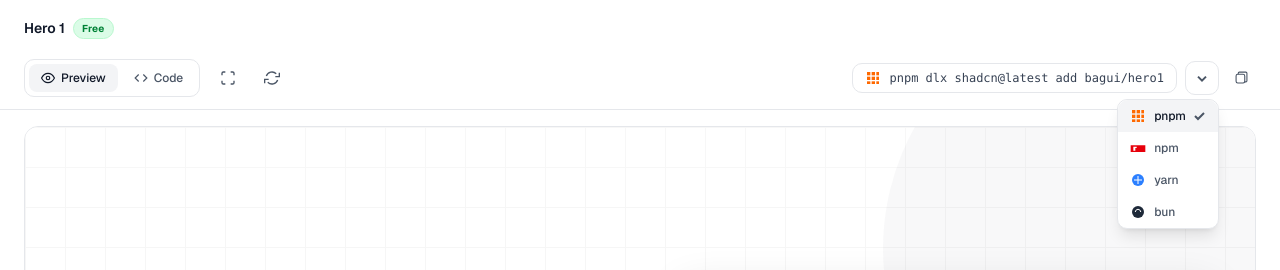
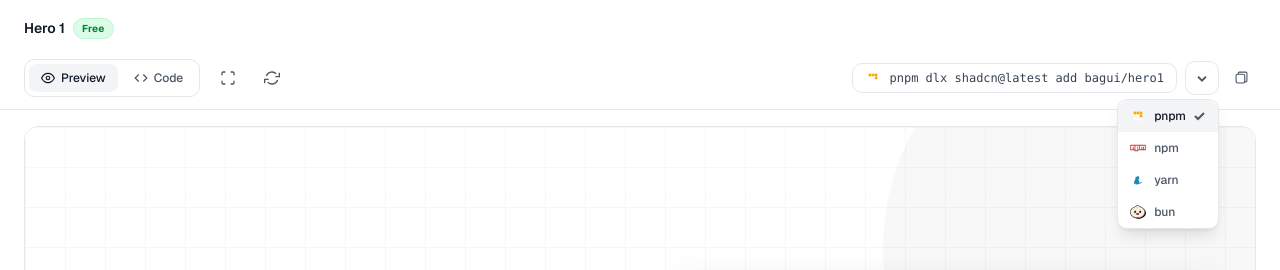
Before and after one commit to anelkabag/bag-ui, a Next.js app: page /blocks/hero in a window 1280 px wide. Both pictures are taken after a click on the button 1202 px from the left and 396 px from the top of the page. Shown: the part 319-589 px from the top of the page. Built offline with nearby package versions, Linux system fonts and the light colour scheme.

Commit message:
Add icons gestionnaire de pkg

```diff
--- a/app/blocks/[id]/page.tsx
+++ b/app/blocks/[id]/page.tsx
@@ -11,6 +11,8 @@ import { categoryMatchesItem, RegistryItem } from "@/lib/block-categories";
 import { ComponentPreview } from "@/components/ComponentPreview";
 import { MARKETING_BLOCKS, APP_BLOCKS, ECOMMERCE_BLOCKS } from "../page";
 import Navbar from "@/components/navbar";
+import PnpmLogo from "../../../public/assets/pnpm.svg";
+import YarnLogo from "../../../public/assets/yarn.svg";
 
 // ─── Types ────────────────────────────────────────────────────────────────────
 
@@ -251,63 +253,42 @@ function IframePreview({
 
 const PKG_ICONS: Record<PkgManager, React.ReactNode> = {
   pnpm: (
-    <svg
-      width="16"
-      height="16"
-      viewBox="0 0 24 24"
-      fill="currentColor"
-      className="text-orange-500"
-    >
-      <rect x="3" y="3" width="5" height="5" />
-      <rect x="10" y="3" width="5" height="5" />
-      <rect x="17" y="3" width="4" height="5" />
-      <rect x="3" y="10" width="5" height="5" />
-      <rect x="10" y="10" width="5" height="5" />
-      <rect x="17" y="10" width="4" height="5" />
-      <rect x="3" y="17" width="5" height="4" />
-      <rect x="10" y="17" width="5" height="4" />
-      <rect x="17" y="17" width="4" height="4" />
-    </svg>
+        <Image
+            src={PnpmLogo}
+            alt="Yarn"
+            width={10}
+            height={10}
+        />
   ),
   npm: (
-    <svg
-      width="16"
-      height="16"
-      viewBox="0 0 24 24"
-      fill="currentColor"
-      className="text-red-600"
-    >
-      <path d="M1 8h22v10H1zm4 2v6h3v-4h2v4h3v-6H5zm13 0v6h-3v-4h-2v4h-3v-6h8z" />
-    </svg>
+      <svg xmlns="http://www.w3.org/2000/svg" viewBox="0 0 128 128">
+        <path fill="#cb3837" d="M2 38.5h124v43.71H64v7.29H36.44v-7.29H2zm6.89 36.43h13.78V53.07h6.89v21.86h6.89V45.79H8.89zm34.44-29.14v36.42h13.78v-7.28h13.78V45.79zm13.78 7.29H64v14.56h-6.89zm20.67-7.29v29.14h13.78V53.07h6.89v21.86h6.89V53.07h6.89v21.86h6.89V45.79z"/>
+      </svg>
   ),
   yarn: (
-    <svg
-      width="16"
-      height="16"
-      viewBox="0 0 24 24"
-      fill="currentColor"
-      className="text-blue-500"
-    >
-      <circle cx="12" cy="12" r="9" />
-      <path d="M12 6v12M6 12h12" stroke="white" strokeWidth="1.5" fill="none" />
-    </svg>
+      <Image
+          src={YarnLogo}
+          alt="Yarn"
+          width={10}
+          height={10}
+      />
   ),
   bun: (
-    <svg
-      width="16"
-      height="16"
-      viewBox="0 0 24 24"
-      fill="currentColor"
-      className="text-gray-800"
-    >
-      <circle cx="12" cy="12" r="9" />
-      <path
-        d="M8 12c0-2.2 1.8-4 4-4s4 1.8 4 4"
-        stroke="white"
-        strokeWidth="1.5"
-        fill="none"
-      />
-    </svg>
+      <svg xmlns="http://www.w3.org/2000/svg" viewBox="0 0 128 128">
+        <path d="M113.744 41.999a18.558 18.558 0 0 0-.8-.772c-.272-.246-.528-.524-.8-.771s-.528-.525-.8-.771c-.272-.247-.528-.525-.8-.772s-.528-.524-.8-.771-.528-.525-.8-.772-.528-.524-.8-.771c7.936 7.52 12.483 17.752 12.656 28.481 0 25.565-26.912 46.363-60 46.363-18.528 0-35.104-6.526-46.128-16.756l.8.772.8.771.8.772.8.771.8.772.8.771.8.771c11.008 10.662 27.952 17.527 46.928 17.527 33.088 0 60-20.797 60-46.285 0-10.893-4.864-21.215-13.456-29.33z"/>
+        <path fill="#fbf0df" d="M116.8 65.08c0 23.467-25.072 42.49-56 42.49s-56-19.023-56-42.49c0-14.55 9.6-27.401 24.352-35.023C43.904 22.435 53.088 14.628 60.8 14.628S75.104 21 92.448 30.058C107.2 37.677 116.8 50.53 116.8 65.08Z"/>
+        <path fill="#f6dece" d="M116.8 65.08a32.314 32.314 0 0 0-1.28-8.918c-4.368 51.377-69.36 53.846-94.912 38.48 11.486 8.584 25.66 13.144 40.192 12.928 30.88 0 56-19.054 56-42.49z"/>
+        <path fill="#fffefc" d="M39.248 27.234c7.152-4.135 16.656-11.896 26-11.911a15.372 15.372 0 0 0-4.448-.695c-3.872 0-8 1.93-13.2 4.83-1.808 1.018-3.68 2.144-5.664 3.317-3.728 2.222-8 4.736-12.8 7.251C13.904 37.972 4.8 51.071 4.8 65.08v1.836c9.696-33.033 27.312-35.547 34.448-39.682z"/>
+        <path fill="#ccbea7" d="M56.192 18.532A24.553 24.553 0 0 1 53.867 29.1a25.407 25.407 0 0 1-6.683 8.671c-.448.386-.096 1.127.48.91 5.392-2.02 12.672-8.068 9.6-20.272-.128-.695-1.072-.51-1.072.123zm3.632 0a24.474 24.474 0 0 1 3.646 10.12c.445 3.587.08 7.224-1.07 10.662-.192.54.496 1.003.88.556 3.504-4.32 6.56-12.899-2.592-22.156-.464-.4-1.184.216-.864.756zm4.416-.262a25.702 25.702 0 0 1 7.521 7.925A24.71 24.71 0 0 1 75.2 36.414c-.016.13.02.26.101.365a.543.543 0 0 0 .718.117.509.509 0 0 0 .221-.313c1.472-5.384.64-14.564-11.472-19.332-.64-.246-1.056.587-.528.957zM34.704 34.315a27.418 27.418 0 0 0 9.91-5.222 26.262 26.262 0 0 0 6.842-8.663c.288-.556 1.2-.34 1.056.277-2.768 12.343-12.032 14.92-17.792 14.58-.608.016-.592-.802-.016-.972z"/>
+        <path d="M60.8 111.443c-33.088 0-60-20.798-60-46.363 0-15.429 9.888-29.823 26.448-38.448 4.8-2.469 8.912-4.953 12.576-7.128 2.016-1.203 3.92-2.33 5.76-3.379C51.2 12.916 56 10.771 60.8 10.771c4.8 0 8.992 1.852 14.24 4.845 1.6.88 3.2 1.836 4.912 2.885 3.984 2.376 8.48 5.06 14.4 8.131 16.56 8.625 26.448 23.004 26.448 38.448 0 25.565-26.912 46.363-60 46.363zm0-96.814c-3.872 0-8 1.928-13.2 4.829-1.808 1.018-3.68 2.144-5.664 3.317-3.728 2.222-8 4.736-12.8 7.251C13.904 37.972 4.8 51.071 4.8 65.08c0 23.436 25.12 42.506 56 42.506s56-19.07 56-42.506c0-14.01-9.104-27.108-24.352-35.023-6.048-3.086-10.768-5.986-14.592-8.27-1.744-1.033-3.344-1.99-4.8-2.838-4.848-2.778-8.384-4.32-12.256-4.32z"/>
+        <path fill="#b71422" d="M72.08 76.343c-.719 2.839-2.355 5.383-4.672 7.267a11.07 11.07 0 0 1-6.4 2.9 11.13 11.13 0 0 1-6.608-2.9c-2.293-1.892-3.906-4.436-4.608-7.267a1.073 1.073 0 0 1 .05-.5 1.11 1.11 0 0 1 .272-.428 1.19 1.19 0 0 1 .958-.322h19.744a1.185 1.185 0 0 1 .947.33 1.073 1.073 0 0 1 .317.92z"/>
+        <path fill="#ff6164" d="M54.4 83.733a11.24 11.24 0 0 0 6.592 2.932 11.239 11.239 0 0 0 6.576-2.932 16.652 16.652 0 0 0 1.6-1.65 10.904 10.904 0 0 0-3.538-2.564 11.26 11.26 0 0 0-4.302-1 10.121 10.121 0 0 0-4.549 1.192 9.71 9.71 0 0 0-3.451 3.097c.368.323.688.632 1.072.925z"/>
+        <path d="M54.656 82.514a8.518 8.518 0 0 1 2.97-2.347 8.836 8.836 0 0 1 3.734-.862 9.78 9.78 0 0 1 6.4 2.608c.368-.386.72-.787 1.056-1.188-2.035-1.87-4.726-2.933-7.536-2.978a10.487 10.487 0 0 0-4.335.975 10.125 10.125 0 0 0-3.489 2.666c.378.396.779.772 1.2 1.126z"/>
+        <path d="M60.944 87.436a12.078 12.078 0 0 1-7.12-3.086c-2.477-2.02-4.22-4.75-4.976-7.791-.054-.27-.045-.55.027-.817a1.83 1.83 0 0 1 .389-.726 2.25 2.25 0 0 1 .81-.595 2.32 2.32 0 0 1 .998-.192h19.744c.343-.007.683.06.996.196a2.3 2.3 0 0 1 .812.591c.182.212.313.46.382.728.07.267.076.545.018.815-.756 3.042-2.5 5.771-4.976 7.791a12.078 12.078 0 0 1-7.104 3.086zm-9.872-11.417c-.256 0-.32.108-.336.139.676 2.638 2.206 4.999 4.368 6.742a10.122 10.122 0 0 0 5.84 2.7 10.207 10.207 0 0 0 5.84-2.67c2.155-1.745 3.679-4.106 4.352-6.741a.333.333 0 0 0-.14-.113.348.348 0 0 0-.18-.026z"/>
+        <path fill="#febbd0" d="M85.152 77.3c5.17 0 9.36-2.377 9.36-5.308s-4.19-5.307-9.36-5.307c-5.17 0-9.36 2.376-9.36 5.307 0 2.931 4.19 5.307 9.36 5.307zm-48.432 0c5.17 0 9.36-2.377 9.36-5.308s-4.19-5.307-9.36-5.307c-5.17 0-9.36 2.376-9.36 5.307 0 2.931 4.19 5.307 9.36 5.307z"/>
+        <path d="M41.12 69.863a9.052 9.052 0 0 0 4.902-1.425 8.578 8.578 0 0 0 3.254-3.812 8.22 8.22 0 0 0 .508-4.913 8.41 8.41 0 0 0-2.408-4.357 8.92 8.92 0 0 0-4.514-2.33 9.12 9.12 0 0 0-5.096.48 8.755 8.755 0 0 0-3.96 3.131 8.287 8.287 0 0 0-1.486 4.725c0 2.252.927 4.412 2.577 6.005 1.65 1.594 3.888 2.492 6.223 2.496zm39.632 0a9.054 9.054 0 0 0 4.915-1.403 8.582 8.582 0 0 0 3.275-3.802 8.22 8.22 0 0 0 .528-4.917 8.408 8.408 0 0 0-2.398-4.368 8.92 8.92 0 0 0-4.512-2.344 9.12 9.12 0 0 0-5.103.473 8.756 8.756 0 0 0-3.967 3.13 8.287 8.287 0 0 0-1.49 4.73c-.004 2.245.914 4.4 2.555 5.994 1.64 1.593 3.869 2.495 6.197 2.507z"/>
+        <path fill="#fff" d="M38.4 61.902a3.4 3.4 0 0 0 1.844-.531c.547-.35.974-.847 1.227-1.43a3.088 3.088 0 0 0 .195-1.847 3.16 3.16 0 0 0-.902-1.639 3.351 3.351 0 0 0-1.696-.878 3.426 3.426 0 0 0-1.916.179 3.29 3.29 0 0 0-1.489 1.176 3.113 3.113 0 0 0-.559 1.776c0 .844.347 1.654.964 2.253a3.374 3.374 0 0 0 2.332.94zm39.632 0a3.4 3.4 0 0 0 1.844-.531c.547-.35.974-.847 1.227-1.43a3.088 3.088 0 0 0 .195-1.847 3.16 3.16 0 0 0-.902-1.639 3.351 3.351 0 0 0-1.696-.878 3.426 3.426 0 0 0-1.916.179 3.29 3.29 0 0 0-1.489 1.176 3.113 3.113 0 0 0-.559 1.776c0 .84.342 1.644.953 2.242.61.598 1.44.94 2.311.952z"/>
+      </svg>
   ),
 };
 
```
Also changed, not shown: public/assets/pnpm.svg (added), public/assets/yarn.svg (added).
